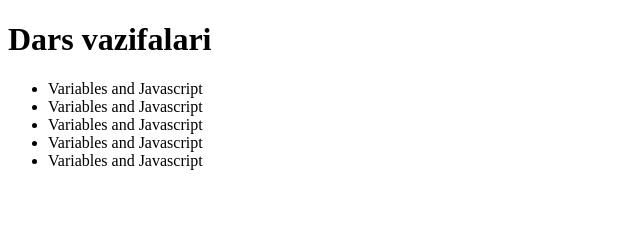
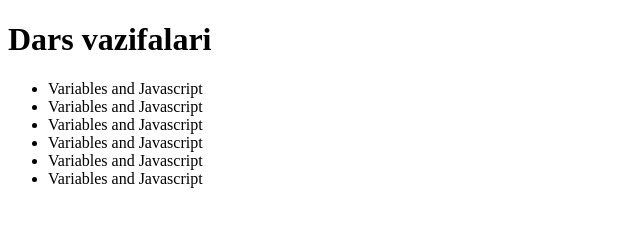
Before and after one commit to jdu214843/javascript_homework, a plain HTML site: page index.html in a window 1280 px wide. Shown: the whole page, without its empty margins (0-640 px from the left). Drawn offline with Linux system fonts and the light colour scheme.

Commit message:
first comit

```diff
--- a/index.html
+++ b/index.html
@@ -15,6 +15,7 @@
         <li>Variables and Javascript</li>
         <li>Variables and Javascript</li>
         <li>Variables and Javascript</li>
+        <li>Variables and Javascript</li>
     </ul>
 </body>
 </html>
```
